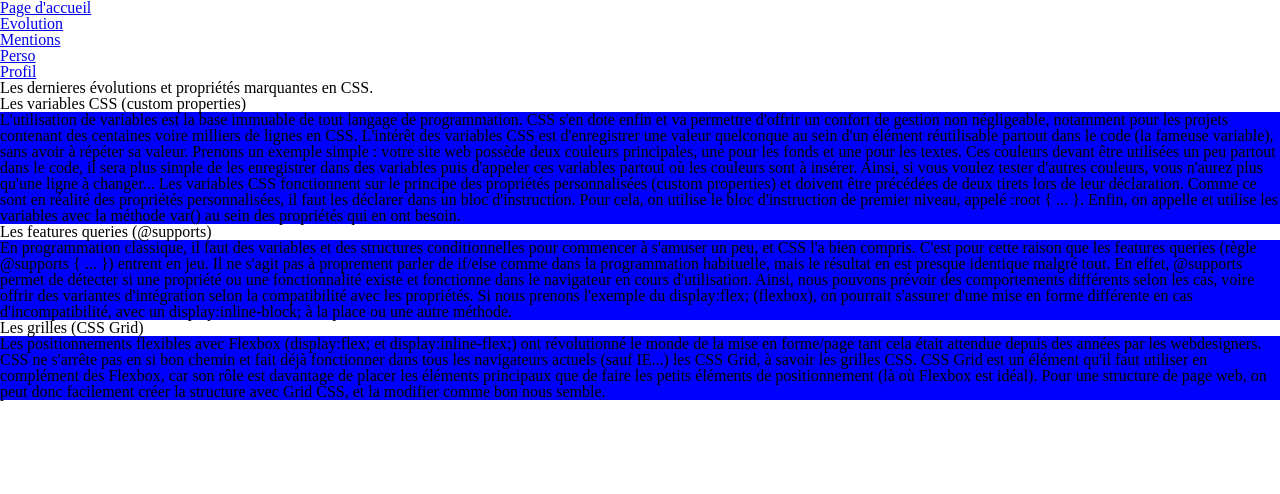
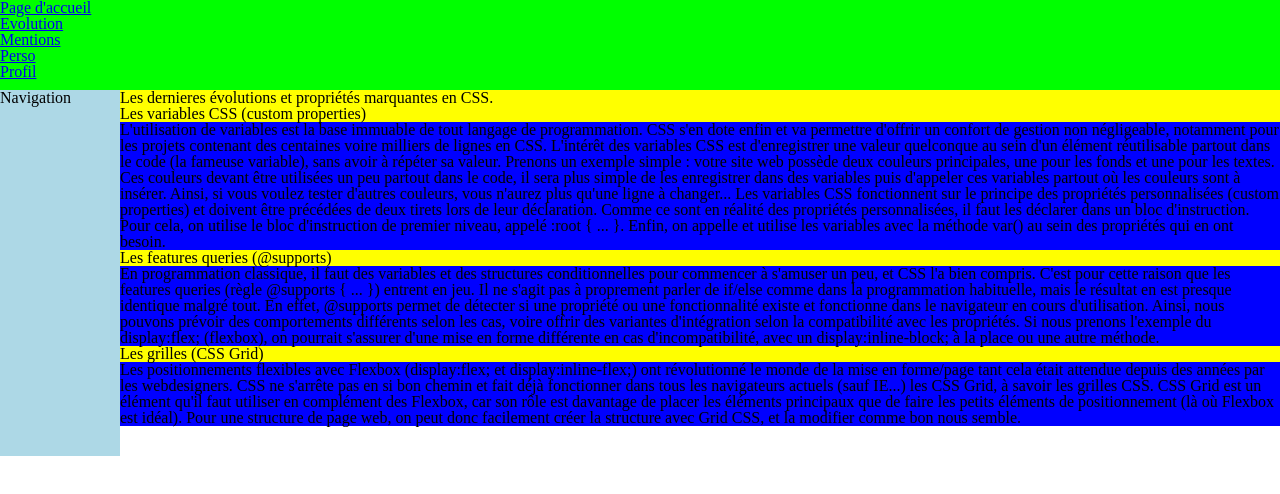
Before and after one commit to tiwanbruletout/css-b3-at, a plain HTML site: page pages/evolution.html in a window 1280 px wide. Drawn offline with Linux system fonts and the light colour scheme; files that its build step writes are made by us from their sources.

Commit message:
changement 2

```diff
--- a/pages/evolution.html
+++ b/pages/evolution.html
@@ -9,8 +9,12 @@
     <title>Evolutions et Propriétés</title>
   </head>
   <body>
+
+
+    <section id="page">
+
       <header>
-      <nav>
+
         <ul>
           <li><a href="index.html"> Page d'accueil </a> </li>
           <li><a href="pages/evolution.html"> Evolution </a> </li>
@@ -18,9 +22,12 @@
           <li><a href="pages/perso.html"> Perso </a> </li>
           <li><a href="pages/profil.html"> Profil </a> </li>
         </ul>
-      </nav>
+
     </header>
 
+      <nav>Navigation</nav>
+
+        <main>
          <h1>Les dernieres évolutions et propriétés marquantes en CSS. </h1>
 
         <h2>Les variables CSS (custom properties) </h2>
@@ -37,7 +44,5 @@
 
         <p>Les positionnements flexibles avec Flexbox (display:flex; et display:inline-flex;) ont révolutionné le monde de la mise en forme/page tant cela était attendue depuis des années par les webdesigners. CSS ne s'arrête pas en si bon chemin et fait déjà fonctionner dans tous les navigateurs actuels (sauf IE...) les CSS Grid, à savoir les grilles CSS.
           CSS Grid est un élément qu'il faut utiliser en complément des Flexbox, car son rôle est davantage de placer les éléments principaux que de faire les petits éléments de positionnement (là où Flexbox est idéal). Pour une structure de page web, on peut donc facilement créer la structure avec Grid CSS, et la modifier comme bon nous semble.
-
-
-  </body>
+        </main>
 </html>
--- a/styles/evolution.css
+++ b/styles/evolution.css
@@ -1,3 +1,32 @@
-h1 {
+#page {
+  display: grid;
+  width: 100%;
+  height: 200px;
+  grid-template: [header-left] "head head" 90px [header-right]
+                 [main-left]   "nav  main" 1fr  [main-right]
+                 [footer-left] "nav  foot" 30px [footer-right]
+                 / 120px 1fr;
+}
+
+
+header {
+  background-color: lime;
+  grid-area: head;
 
 }
+
+nav {
+  background-color: lightblue;
+  grid-area: nav;
+}
+
+main {
+  background-color: yellow;
+  grid-area: main;
+
+}
+
+footer {
+  background-color: red;
+  grid-column: foot;
+}
```
Also changed, not shown: 1 other file. Lines whose indentation alone changed are shown as unchanged.
